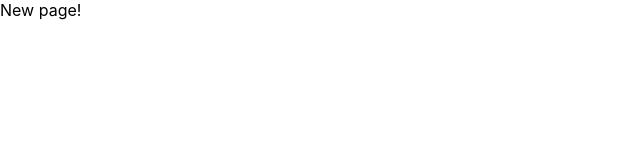
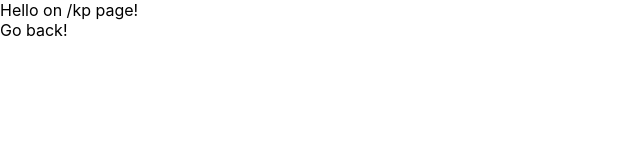
Before and after one commit to LewanOrek/next_js_test, a Next.js app in the folder client/: page /kp in a window 1280 px wide. Shown: the top 160 px of the page, without its empty margins (0-640 px from the left). Built offline with nearby package versions, Linux system fonts and the light colour scheme.

Commit message:
Better /kp page

```diff
--- a/client/pages/kp.js
+++ b/client/pages/kp.js
@@ -1,5 +1,13 @@
+import Link from "next/link";
 import React from "react";
 
 export default function Page() {
-  return <div>New page!</div>;
+  return <div>
+    <div>
+        Hello on /kp page!
+    </div>
+    <div>
+        Go <Link href="/">back!</Link>
+    </div>
+  </div>;
 }
```
